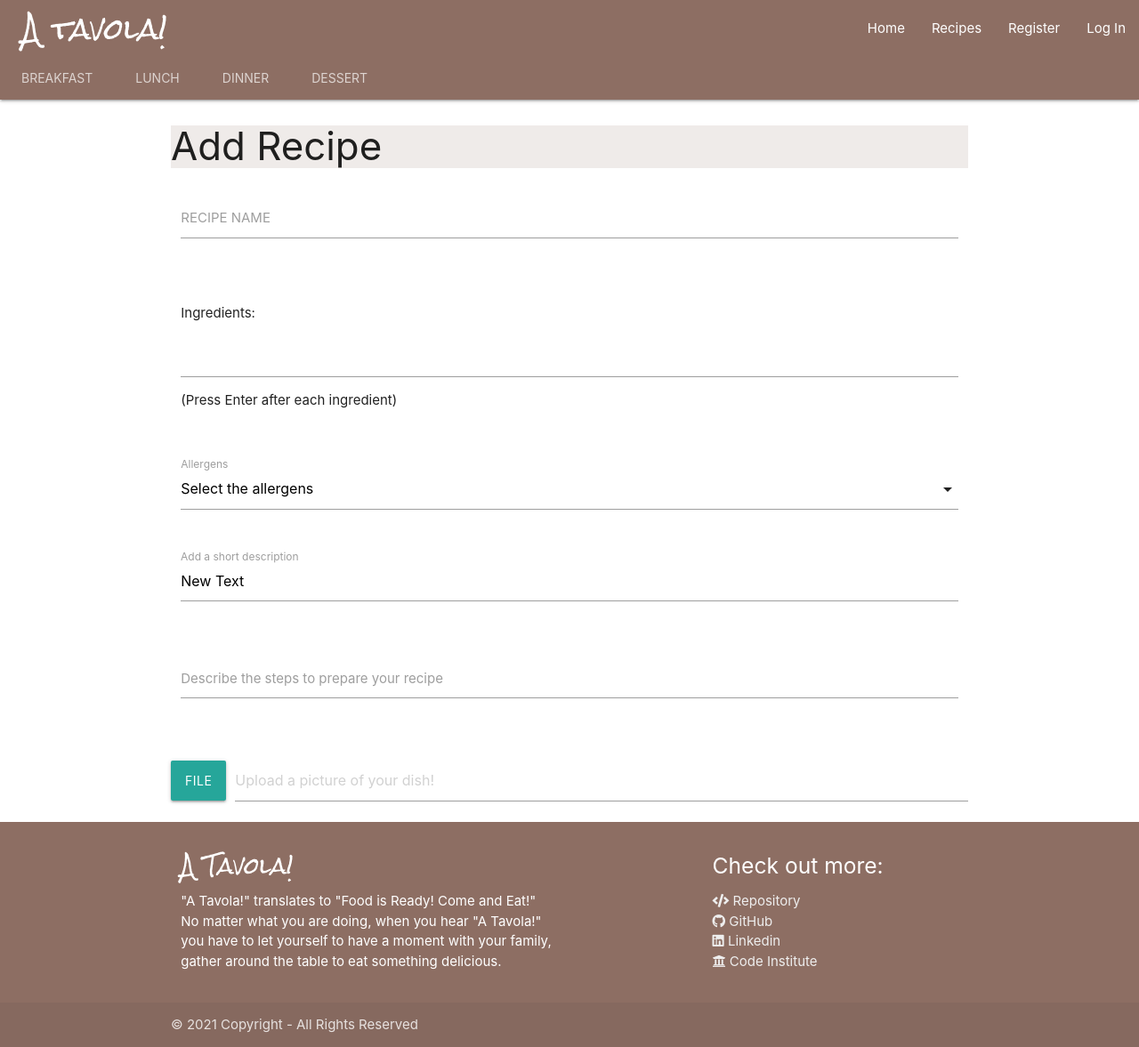
After one commit to ClaudiaLie/MS_3_CookBook_Website, a Flask app: page /add_recipe in a window 1280 px wide. The commit adds this page. Shown: the whole page at 89% size. Run offline with Flask 2, Linux system fonts and the light colour scheme; some libraries are stand-ins or nearby versions.

Commit message:
Create add_recipe template

```diff
--- a/app.py
+++ b/app.py
@@ -104,6 +104,11 @@ def recipes():
     return render_template("recipes.html", recipes=recipes)
 
 
+@app.route("/add_recipe")
+def add_recipe():
+    return render_template("add_recipe.html")
+
+
 if __name__ == "__main__":
     app.run(host=os.environ.get("IP"), port=int(os.environ.get("PORT")),
     debug=True)
--- a/static/js/script.js
+++ b/static/js/script.js
@@ -1,8 +1,30 @@
 
 $(".dropdown-trigger").dropdown();
+
+$('#textarea1').val('New Text');
+  M.textareaAutoResize($('#textarea1'));
 
 $(document).ready(function(){
   $('.collapsible').collapsible();
   $('.tooltipped').tooltip();
   $('.sidenav').sidenav();
+  $('select').formSelect();
 });
+
+// Add Ingredients Tag
+
+$('.chips').chips();
+  $('.chips-autocomplete').chips({
+    autocompleteOptions: {
+      data: {
+        'Pasta': null,
+        'Salt': null,
+        'Pepper': null,
+        'Eggs': null,
+        'Guanciale': null,
+        'Pecorino': null
+      },
+      limit: Infinity,
+      minLength: 2
+    }
+  });
--- /dev/null
+++ b/templates/add_recipe.html
@@ -0,0 +1,61 @@
+{% extends "base.html" %}
+{% block content %}
+
+    <h3 class="text-shadow brown #efebe9 lighten-5"> Add Recipe </h3>
+
+    <div class="row">
+        <form class="col s12">
+          <div class="row">
+            <div class="input-field col s12">
+              <input id="recipe_name" type="text" class="validate">
+              <label for="recipe_name">RECIPE NAME</label>
+            </div>
+          </div>
+          <div class="row">
+            <div class="input-field col s12">
+                <p>Ingredients:</p>
+                <div class="chips chips-autocomplete" id="recipe_ingredients">
+                </div>
+                <p>(Press Enter after each ingredient)</p>
+            </div>
+          </div>
+          <div class="row">
+            <div class="input-field col s12">
+              <select multiple>
+                <option value="" disabled selected>Select the allergens</option>
+                <option value="1">Gluten</option>
+                <option value="2">Lactose</option>
+                <option value="3">Vegetarian</option>
+                <option value="3">Vegan</option>
+            </select>
+            <label>Allergens</label>
+            </div>
+          </div>
+          <div class="row">
+            <div class="input-field col s12">
+              <textarea id="textarea1" class="materialize-textarea"></textarea>
+              <label for="textarea1">Add a short description</label>
+            </div>
+          </div>
+          <div class="row">
+            <div class="input-field col s12">
+              <textarea id="textarea2" class="materialize-textarea"></textarea>
+              <label for="textarea2">Describe the steps to prepare your recipe</label>
+            </div>
+          </div>
+        </form>
+    </div>
+
+    <form action="#">
+        <div class="file-field input-field">
+          <div class="btn">
+            <span>File</span>
+            <input type="file">
+          </div>
+          <div class="file-path-wrapper">
+            <input class="file-path validate" type="text" placeholder="Upload a picture of your dish!">
+          </div>
+        </div>
+    </form>
+
+{% endblock %}
--- a/templates/base.html
+++ b/templates/base.html
@@ -30,6 +30,7 @@
           <li><a href="{{ url_for('recipes') }}">Recipes</a></li>
           {% if session.user %}
             <li><a href="{{ url_for('profile', username=session['user']) }}">Profile</a></li>
+            <li><a href="{{ url_for('add_recipe') }}">Add Recipe</a></li>
             <li><a href="{{ url_for('logout') }}">Log Out</a></li>
           {% else %}
             <li><a href="{{ url_for('register') }}">Register</a></li>
@@ -63,6 +64,7 @@
       <li><a class="dropdown-trigger" href="{{ url_for('recipes') }}" data-target="dropdown1">Recipes<i class="material-icons right">arrow_drop_down</i></a></li>
       {% if session.user %}
         <li><a href="{{ url_for('profile', username=session['user']) }}">Profile</a></li>
+        <li><a href="{{ url_for('add_recipe') }}">Add Recipe</a></li>
         <li><a href="{{ url_for('logout') }}">Log Out</a></li>
       {% else %}
         <li><a href="{{ url_for('register') }}">Register</a></li>
```
